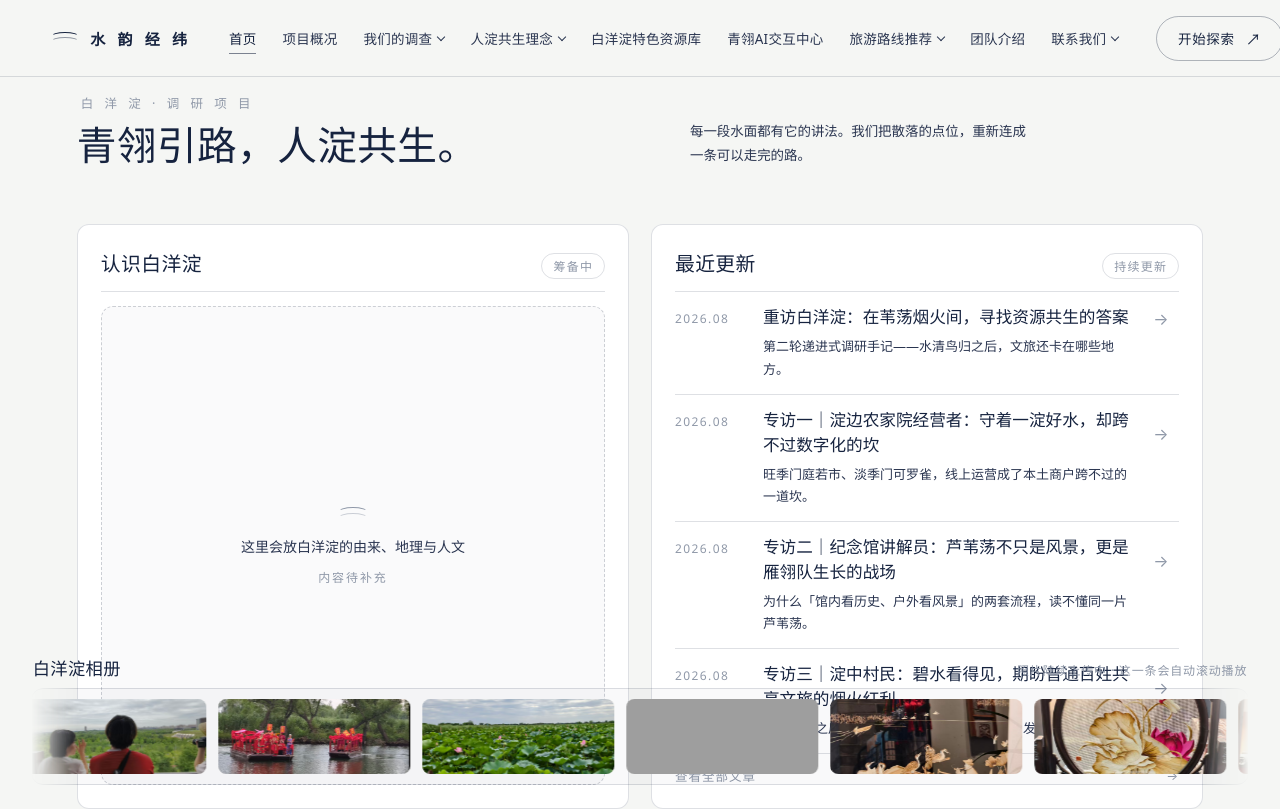
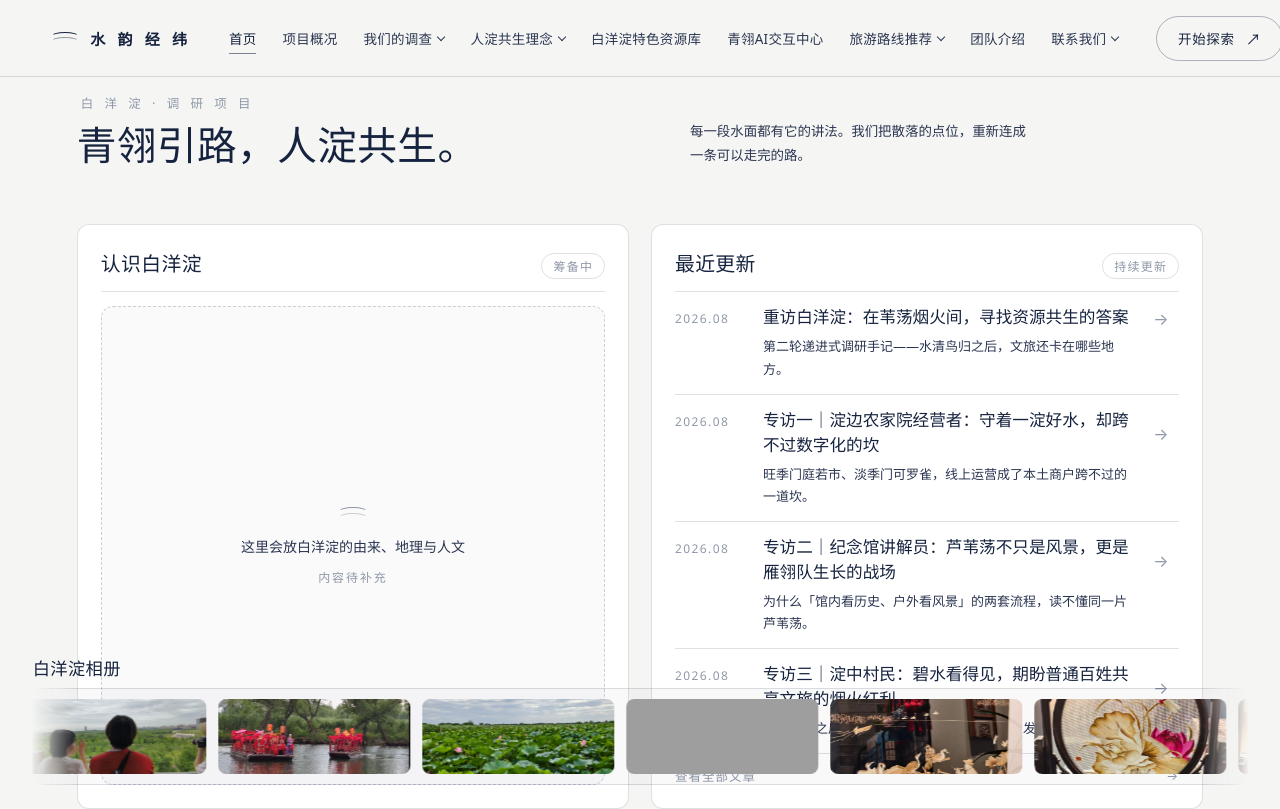
Before and after one commit to meizhishi0608/web-demo, a website: page explore.html in a window 1280 px wide. Drawn offline with Linux system fonts and the light colour scheme; grey boxes are pictures that could not be loaded.

Commit message:
去掉首页相册说明文字

```diff
--- a/explore.html
+++ b/explore.html
@@ -179,7 +179,6 @@
   <section class="reel" aria-labelledby="reelTitle">
     <div class="reel__head">
       <h2 class="reel__title" id="reelTitle">白洋淀相册</h2>
-      <span class="reel__note">照片陆续上传中 · 这一条会自动滚动播放</span>
     </div>
 
     <div class="reel__viewport">
```
